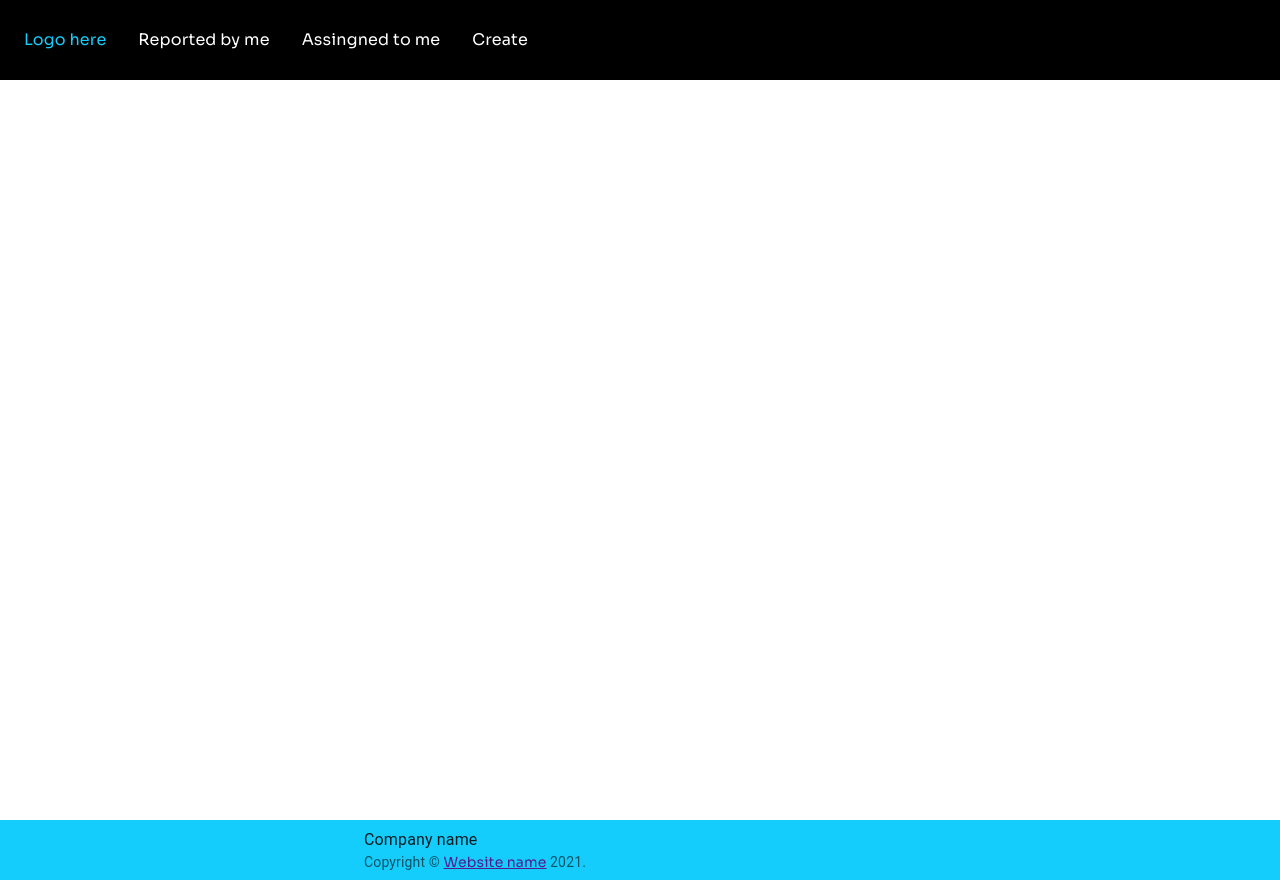
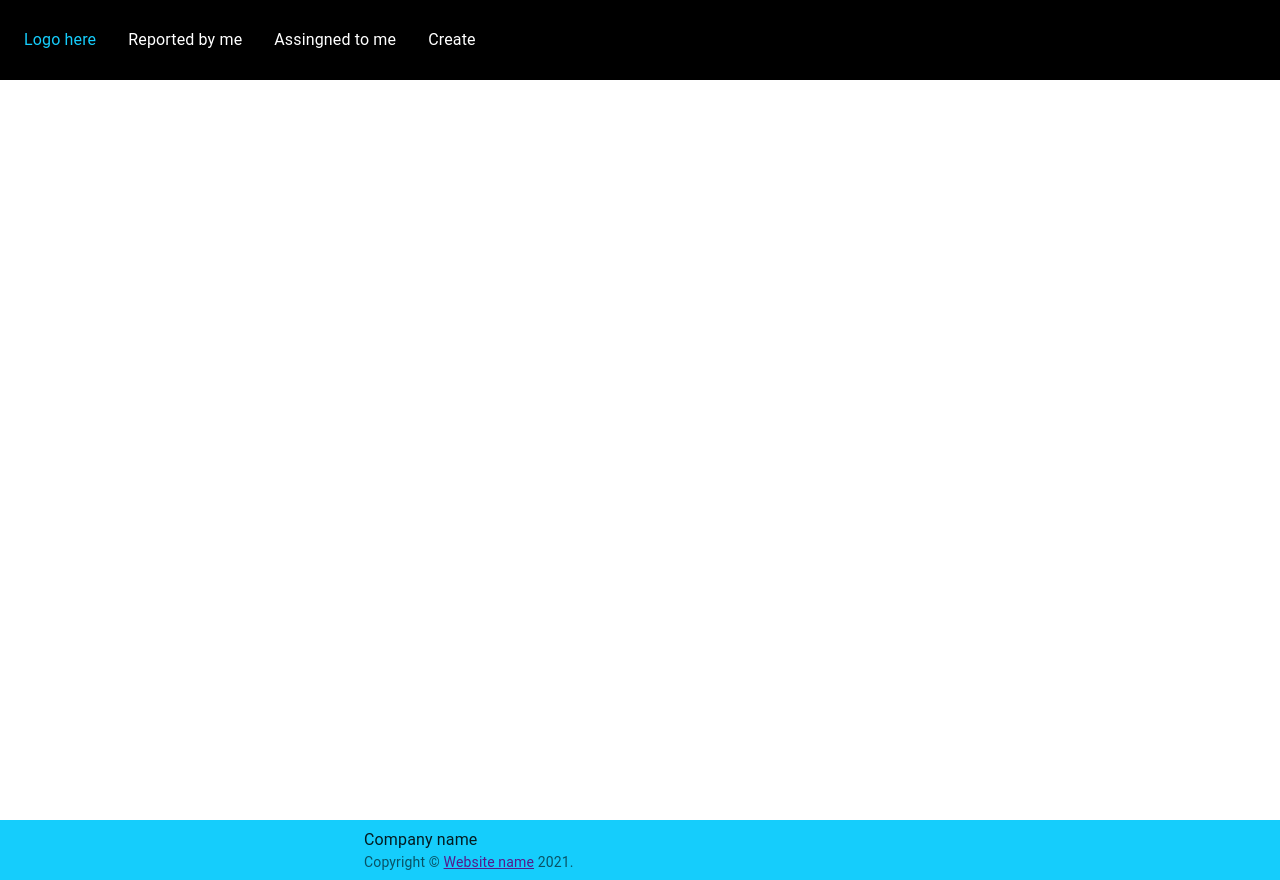
Before and after one commit to aramkeheyan/task-management-tool, a React (Create React App) app: page / in a window 1280 px wide. Built offline with nearby package versions, Linux system fonts and the light colour scheme.

Commit message:
new changes

```diff
--- a/src/App.css
+++ b/src/App.css
@@ -1,8 +1,8 @@
-@import url("https://fonts.googleapis.com/css2?family=Sora&display=swap");
+/* @import url("https://fonts.googleapis.com/css2?family=Sora&display=swap");
 
 * {
   font-family: "Sora", sans-serif;
   box-sizing: border-box;
   margin: 0;
   padding: 0;
-}
+} */
--- a/src/App.js
+++ b/src/App.js
@@ -1,24 +1,18 @@
 import React from "react";
 import "./App.css";
 import Navbar from "./components/navbar/index";
-import { BrowserRouter as Router, Switch, Route } from "react-router-dom";
+import { BrowserRouter, Switch, Route } from "react-router-dom";
 import StickyFooter from "./containers/footer";
-//import { StickyFooter } from "./containers/footer";
 
 function App() {
   return (
-    <>
-      <Router>
+    <Switch>
+      <Route path="/">
+        {" "}
         <Navbar />
-        <Switch>
-          <Route></Route>
-        </Switch>
-      </Router>
-
-      <Router>
         <StickyFooter />
-      </Router>
-    </>
+      </Route>
+    </Switch>
   );
 }
 
--- a/src/components/navbar/index.js
+++ b/src/components/navbar/index.js
@@ -10,7 +10,6 @@ import {
 
 const Navbar = () => {
   return (
-    <>
     <Nav>
       <NavLink to="/">Logo here</NavLink>
       <Bars />
@@ -31,7 +30,6 @@ const Navbar = () => {
         //   </NavBtn>
       }
     </Nav>
-    </>
   );
 };
 
--- a/src/containers/footer.js
+++ b/src/containers/footer.js
@@ -40,7 +40,7 @@ export default function StickyFooter() {
         {"Copyright © "}
         <Link
           color="inherit"
-          href="http://localhost:3000/%20Assingned%20to%20me"
+          href="http://localhost:3000/%20Assingned%20to%20me" //to
         >
           Website name
         </Link>{" "}
--- a/src/index.js
+++ b/src/index.js
@@ -1,13 +1,16 @@
-import React from 'react';
-import ReactDOM from 'react-dom';
-import App from './App';
-import reportWebVitals from './reportWebVitals';
+import React from "react";
+import ReactDOM from "react-dom";
+import { BrowserRouter as Router } from "react-router-dom";
+import App from "./App";
+import reportWebVitals from "./reportWebVitals";
 
 ReactDOM.render(
   <React.StrictMode>
-    <App />
+    <Router>
+      <App />
+    </Router>
   </React.StrictMode>,
-  document.getElementById('root')
+  document.getElementById("root")
 );
 
 // If you want to start measuring performance in your app, pass a function
```
Lines whose indentation alone changed are shown as unchanged.
